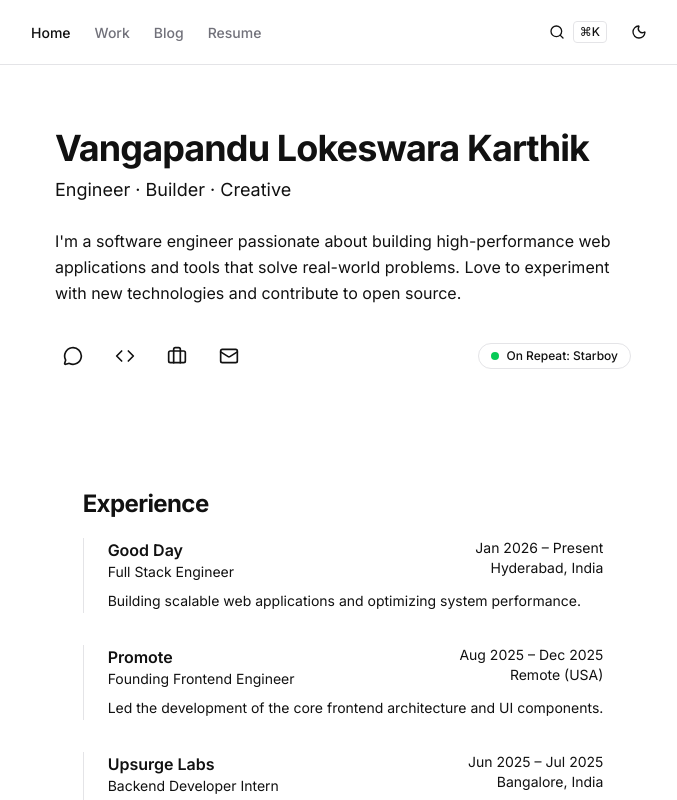
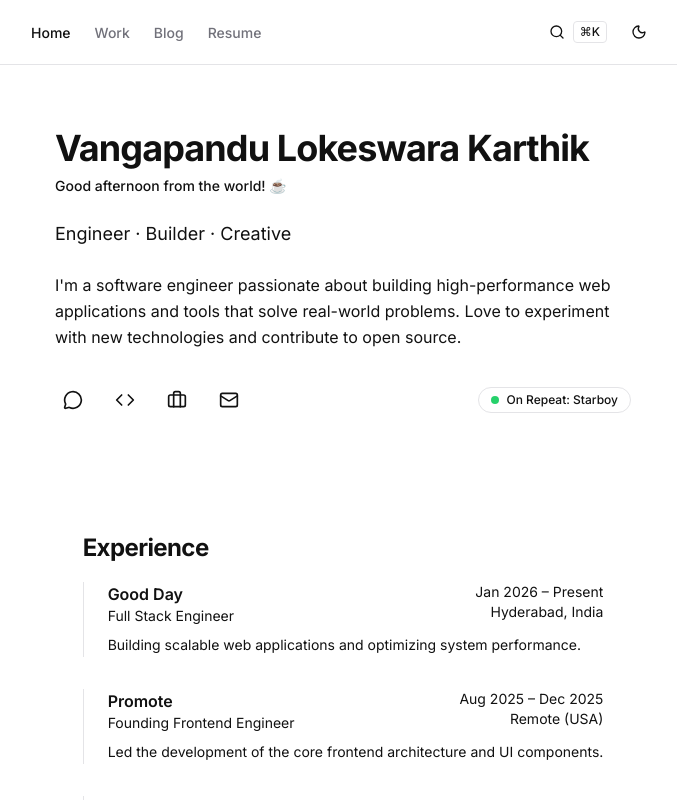
Before and after one commit to Karthik-vangapandu8/portfolio, a Next.js app: page / in a window 1280 px wide. Shown: the top 800 px of the page, without its empty margins (297-974 px from the left). Built offline with nearby package versions, Linux system fonts and the light colour scheme.

Commit message:
server less function 1

```diff
--- a/app/page.tsx
+++ b/app/page.tsx
@@ -1,11 +1,15 @@
+import { headers } from "next/headers";
 import { Hero } from "@/components/Hero";
 import { Experience } from "@/components/Experience";
 import { BlogSnippet } from "@/components/BlogSnippet";
 
-export default function Home() {
+export default async function Home() {
+  const headerList = await headers();
+  const city = headerList.get("x-user-city") || "the world";
+
   return (
     <div className="flex flex-col gap-4">
-      <Hero />
+      <Hero location={city} />
       <Experience />
       <BlogSnippet />
 
--- a/components/Hero.tsx
+++ b/components/Hero.tsx
@@ -4,10 +4,15 @@ import { motion } from "framer-motion";
 import { MessageCircle, Code, Briefcase, Mail } from "lucide-react";
 import { useEffect, useState } from "react";
 
-export const Hero = () => {
+export const Hero = ({ location = "the world" }: { location?: string }) => {
   const [spotifyData, setSpotifyData] = useState<any>(null);
+  const [greeting, setGreeting] = useState("");
 
   useEffect(() => {
+    const hours = new Date().getHours();
+    const timeGreeting = hours < 12 ? "Good morning" : hours < 17 ? "Good afternoon" : "Good evening";
+    setGreeting(timeGreeting);
+
     const fetchSpotify = async () => {
       try {
         const res = await fetch("/api/now-playing");
@@ -31,6 +36,9 @@ export const Hero = () => {
         transition={{ duration: 0.5 }}
       >
         <h1 className="text-4xl font-bold tracking-tight mb-2">Vangapandu Lokeswara Karthik</h1>
+        <p className="text-sm font-medium text-muted-foreground mb-6">
+          {greeting} from {location}! ☕
+        </p>
         <p className="text-lg text-muted-foreground mb-6">
           Engineer · Builder · Creative
         </p>
--- /dev/null
+++ b/middleware.ts
@@ -0,0 +1,21 @@
+import { NextResponse } from 'next/server';
+import type { NextRequest } from 'next/server';
+
+export function middleware(request: NextRequest) {
+  const { geo } = request;
+  const city = geo?.city || 'the world';
+  const country = geo?.country || '';
+
+  const response = NextResponse.next();
+
+  // Set headers so our app can read the location info
+  response.headers.set('x-user-city', city);
+  response.headers.set('x-user-country', country);
+
+  return response;
+}
+
+// Only run middleware on the home page to save performance
+export const config = {
+  matcher: '/',
+};
```
